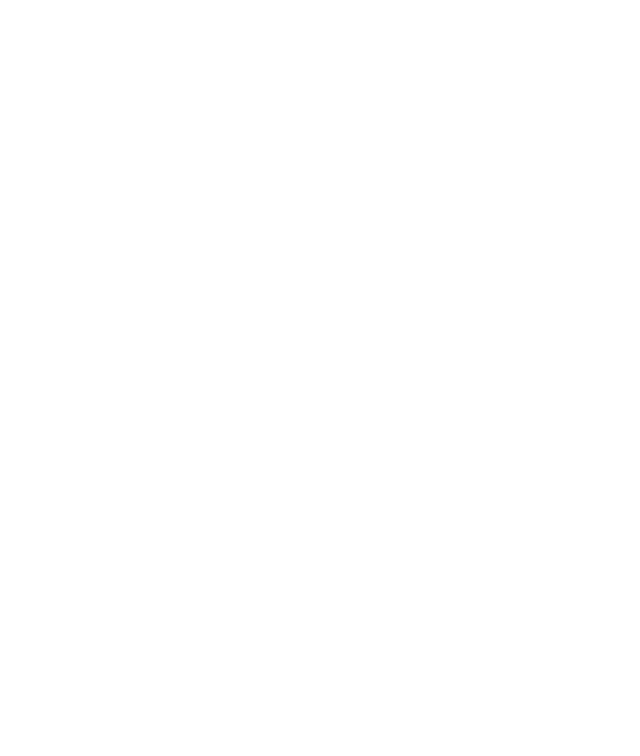
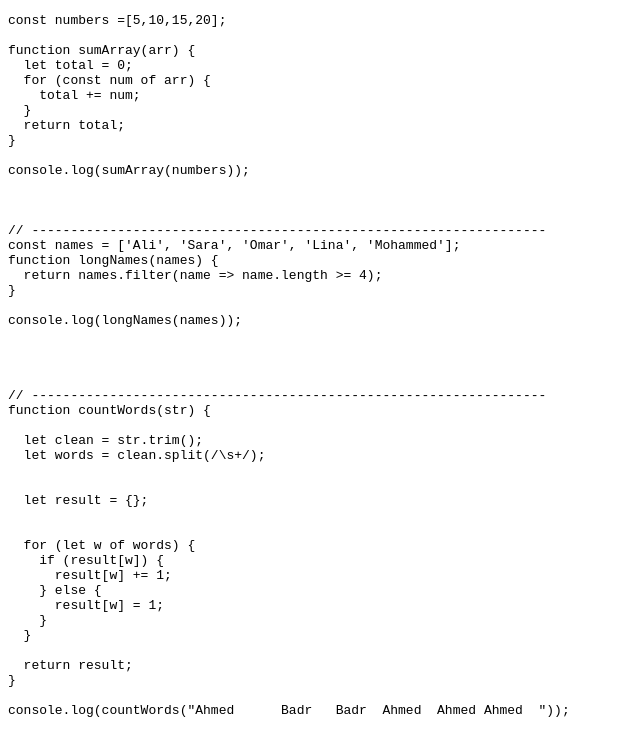
Before and after one commit to ahmed2025SE/JavaScript-exercises, a plain HTML site: page index.html in a window 1280 px wide. Shown: the whole page, without its empty margins (0-640 px from the left). Drawn offline with Linux system fonts and the light colour scheme.

Commit message:
Done commit

```diff
--- a/index.html
+++ b/index.html
@@ -8,9 +8,7 @@
 
 <body>
 
-
-    <script src="index.js">
-
+<pre>
 const numbers =[5,10,15,20];
 
 function sumArray(arr) {
@@ -57,7 +55,7 @@ function countWords(str) {
   return result;
 }
 
-console.log(countWords("Ahmed      Badr   Badr  Ahmed  Ahmed Ahmed  "));
-    </script>
+console.log(countWords("Ahmed      Badr   Badr  Ahmed  Ahmed Ahmed  "));</pre>
+    <script src="index.js"></script>
 </body>
 </html>
```
